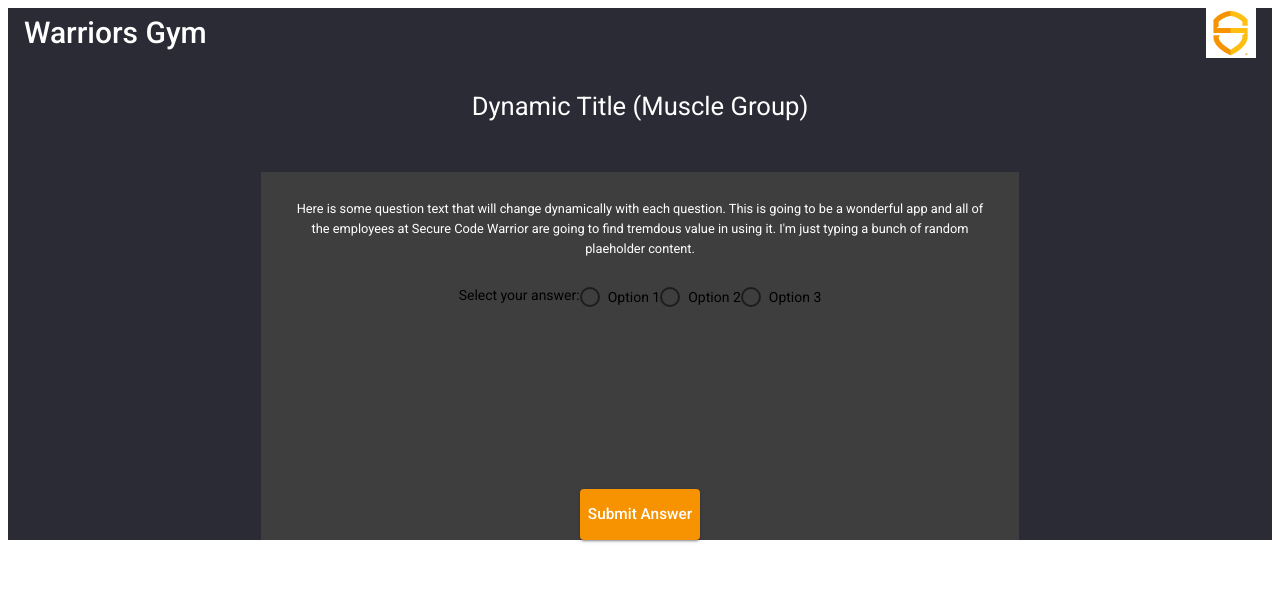
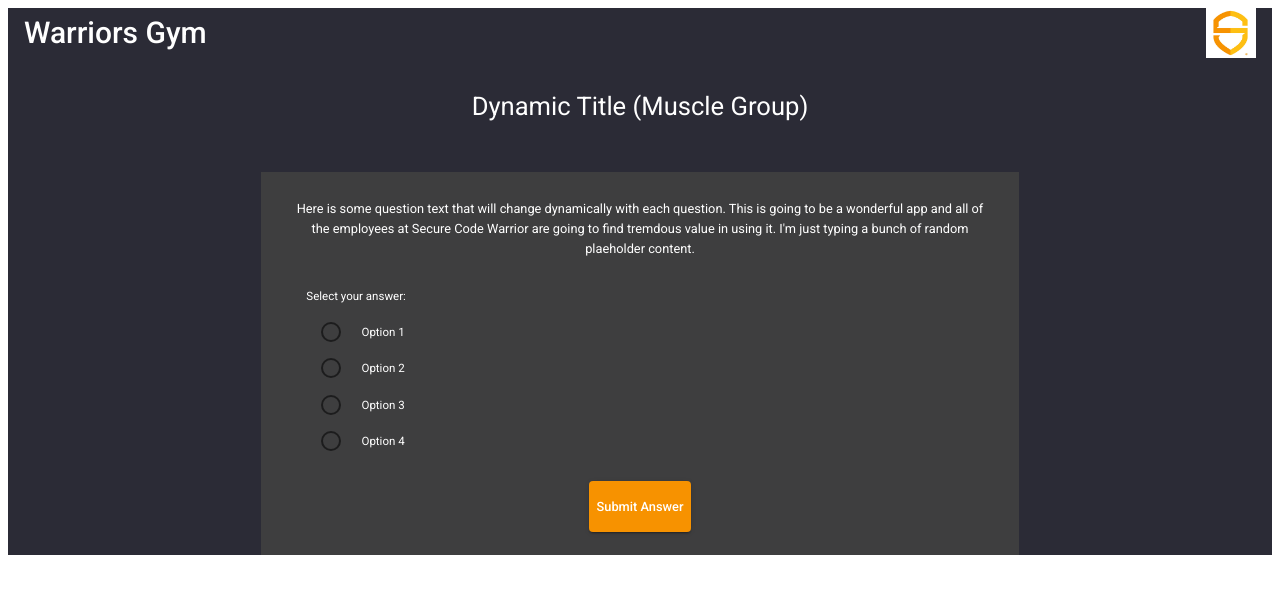
Before and after one commit to marcusjensen15/Warriors_Gym_Frontend, an Angular app: page /quiz in a window 1280 px wide. Shown: the top 594 px of the page. Built offline with nearby package versions, Linux system fonts and the light colour scheme.

Commit message:
added styling to quiz view

```diff
--- a/src/app/quiz/quiz.component.html
+++ b/src/app/quiz/quiz.component.html
@@ -12,12 +12,13 @@
     </p>
     <div class="option-container">
       <label id="example-radio-group-label">Select your answer:</label>
-      <mat-radio-group>
+      <mat-radio-group class="selection-option-wrapper">
         <!-- <mat-radio-button class="example-radio-button" *ngFor="let season of seasons" [value]="season">
           {{season}} -->
-          <mat-radio-button value="1">Option 1</mat-radio-button>
-          <mat-radio-button value="1">Option 2</mat-radio-button>
-          <mat-radio-button value="1">Option 3</mat-radio-button>
+          <mat-radio-button class="selection-option" value="1">Option 1</mat-radio-button>
+          <mat-radio-button class="selection-option" value="2">Option 2</mat-radio-button>
+          <mat-radio-button class="selection-option" value="3">Option 3</mat-radio-button>
+          <mat-radio-button class="selection-option" value="4">Option 4</mat-radio-button>
       </mat-radio-group>
     </div>
     <button class="grid-item" mat-raised-button>Submit Answer</button>
--- a/src/app/quiz/quiz.component.scss
+++ b/src/app/quiz/quiz.component.scss
@@ -4,7 +4,8 @@
   background-color: $scw-grey;
   height: 90%;
   width: 100%;
-  text-align: center;
+  //below is breaking the shadow on button selection
+  // text-align: center;
 }
 
 .quiz-heading-wrapper{
@@ -19,9 +20,9 @@
 
 .question-box{
   width: 60%;
-  height: 60%;
   display: inline-block;
-  margin: 0 auto;
+  margin-left: 20%;
+  margin-right: 20%;
   margin-top: 3.5%;
   background-color: $scw-light-grey;
 }
@@ -30,16 +31,35 @@
   color: $scw-white;
   font-size: 1vw;
   margin: 3.5%;
+  text-align: center;
+}
+
+.selection-option{
+  display: block;
+  color: $scw-white;
+  padding-left: 6%;
+  font-size: 0.9vw;
+  margin: 2%;
+}
+
+#example-radio-group-label{
+  color: $scw-white;
+  padding-bottom: 2%;
+  font-size: 0.9vw;
+  padding-left: 6%;;
+}
+
+.selection-option-wrapper{
+  color: $scw-white;
 }
 
 .grid-item{
   padding: 1%;
-
-  //will need to adjust margin-top to account for real content (question + answers)
-  //being present within the question-box div.
-
-  margin-top: 24%;
-  font-size: 1.2vw;
+  margin:0 auto;
+  display:block;
+  margin-top: 4%;
+  margin-bottom: 3%;
+  font-size: 1vw;
   text-align: center;
   background-color: $scw-yellow-dark;
   color: $scw-white;
@@ -47,3 +67,7 @@
     background-color: $scw-yellow-light;
   }
 }
+
+::ng-deep .mat-radio-container{
+  margin-right: 12px !important;
+}
```
